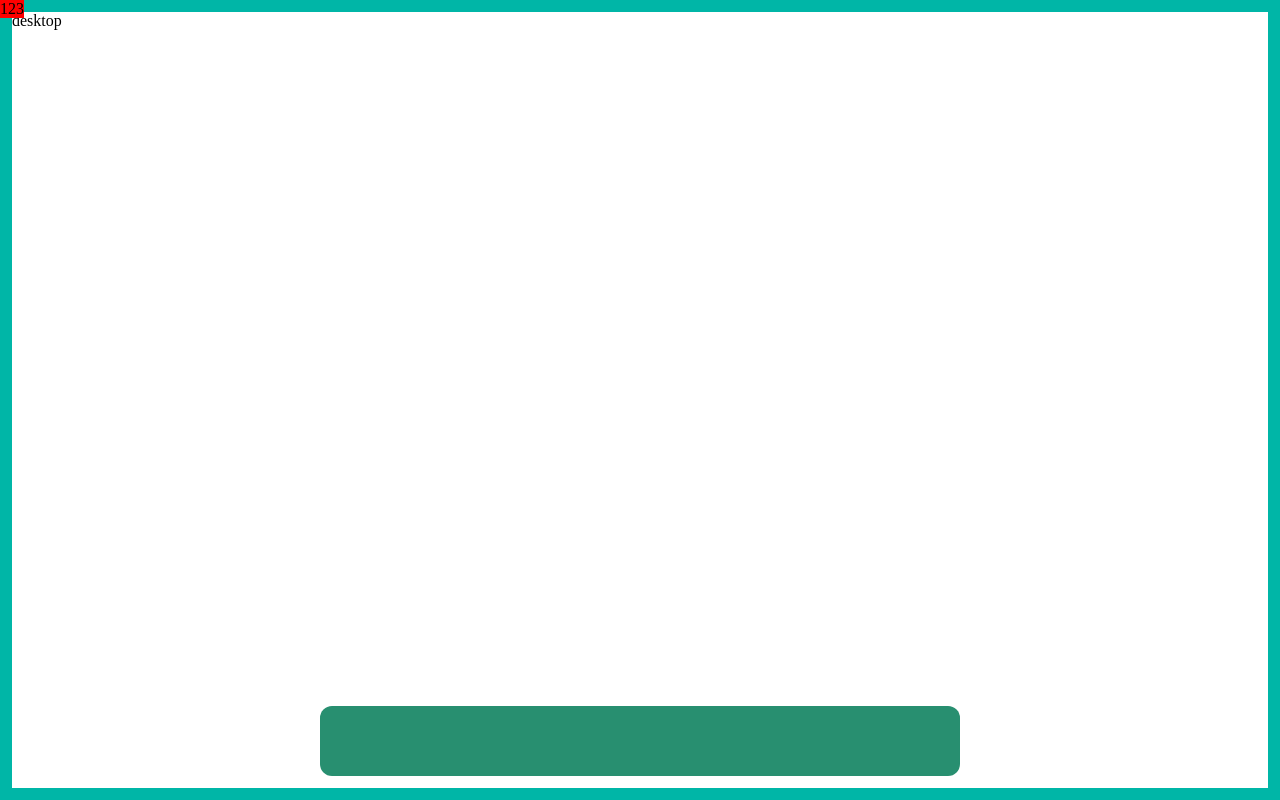
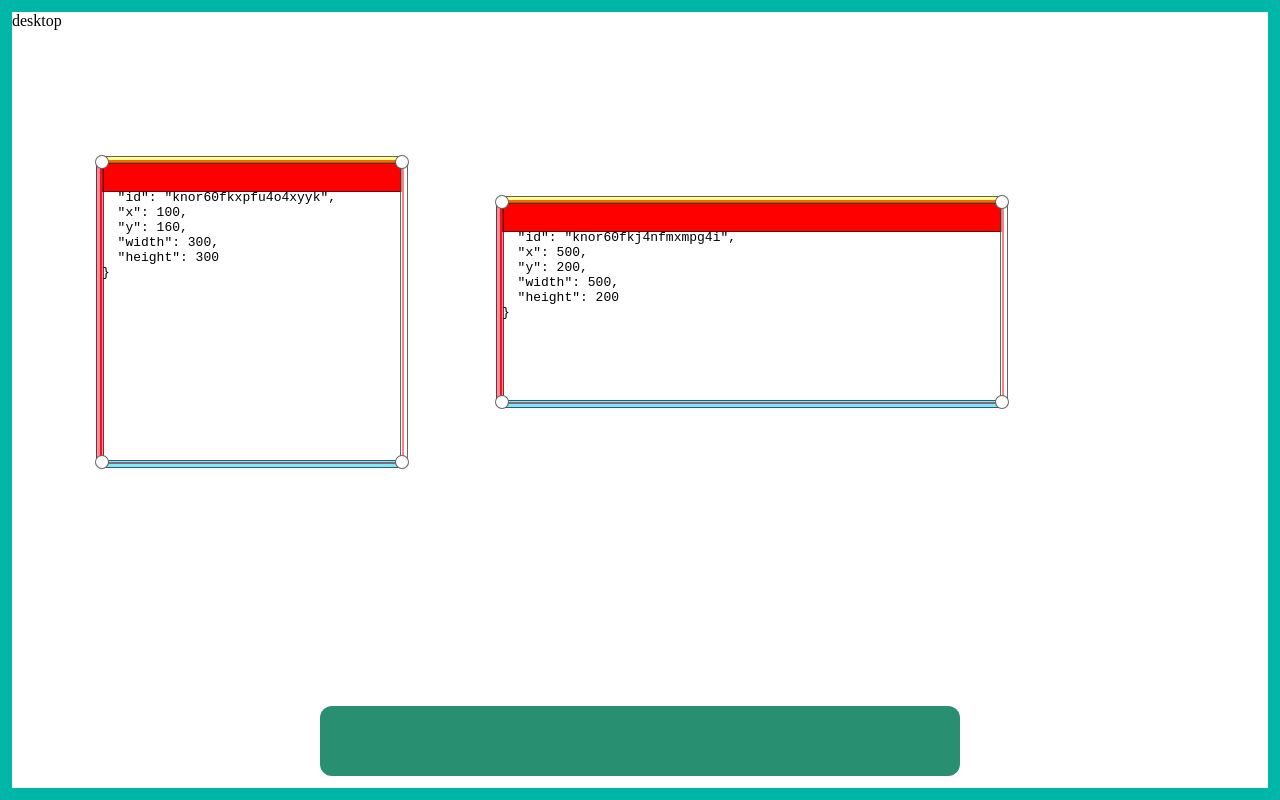
Before and after one commit to Xiaobai-World-Team/core, a Vue app: page / in a window 1280 px wide. Built offline with nearby package versions, Linux system fonts and the light colour scheme; no server answers.

Commit message:
add drag and move

```diff
--- a/src/kernel/windows/windows.ts
+++ b/src/kernel/windows/windows.ts
@@ -1,11 +1,31 @@
 import { ref } from "@vue/reactivity";
 
+/**
+ * on desktop have mutiple windows, every window has below "IWindow interface",
+ * each window be the body's directly child
+ * */
 interface IWindow {
-  id: number;
+  id: string;
   x: number
   y: number
   width: number
   height: number
 }
 
-const windows = ref<IWindow[]>([])
+export const windows = ref<IWindow[]>([])
+
+windows.value.push({
+  id: Date.now().toString(36) + Math.random().toString(36).substring(2, 20),
+  x: 100,
+  y: 160,
+  width: 300,
+  height: 300
+})
+
+windows.value.push({
+  id: Date.now().toString(36) + Math.random().toString(36).substring(2, 20),
+  x: 500,
+  y: 200,
+  width: 500,
+  height: 200
+})
--- a/src/kernel/windows/windows.vue
+++ b/src/kernel/windows/windows.vue
@@ -1,10 +1,258 @@
 <template>
-  <div style="position: absolute; left: 0; top: 0; background: red">123</div>
+  <div
+    v-for="window in windows"
+    :id="window.id"
+    :key="window.id"
+    class="xiaobai-window-resize"
+    :style="{
+      position: 'fixed',
+      left: window.x + 'px',
+      top: window.y + 'px',
+      width: window.width + 'px',
+      height: window.height + 'px',
+      border: 'solid 2px red',
+    }"
+  >
+    <pre>{{ window }}</pre>
+    <div xiaobai-resize-trigger class="toolbar"></div>
+    <div xiaobai-resize-trigger class="e"></div>
+    <div xiaobai-resize-trigger class="s"></div>
+    <div xiaobai-resize-trigger class="w"></div>
+    <div xiaobai-resize-trigger class="n"></div>
+    <div xiaobai-resize-trigger class="ne"></div>
+    <div xiaobai-resize-trigger class="nw"></div>
+    <div xiaobai-resize-trigger class="sw"></div>
+    <div xiaobai-resize-trigger class="se"></div>
+  </div>
 </template>
 <script lang="ts">
 import { defineComponent } from "vue";
+import { windows } from "./windows";
 
 export default defineComponent({
-  setup() {},
+  setup() {
+    return {
+      windows: windows,
+    };
+  },
+  mounted() {
+    function preventDefault(ev: Event) {
+      ev.preventDefault();
+    }
+
+    document.addEventListener("mousedown", function (ev) {
+      if (ev.target === null) {
+        return;
+      }
+      const target: HTMLDivElement = <HTMLDivElement>ev.target;
+
+      if (target.getAttribute("xiaobai-resize-trigger") === null) {
+        return;
+      }
+
+      ev.preventDefault();
+      ev.stopPropagation();
+
+      const parent = <HTMLDivElement>target.parentNode;
+      const id = parent.id;
+
+      const windowIdx = windows.value.findIndex((item) => {
+        return item.id === id;
+      });
+
+      const obj = windows.value[windowIdx];
+
+      // save init point
+      var _initPoint = {
+        left: obj.x,
+        top: obj.y,
+        width: obj.width,
+        height: obj.height,
+      };
+
+      var initX = ev.pageX;
+      var initY = ev.pageY;
+      var startX = _initPoint.left;
+      var startY = _initPoint.top;
+      var endX = _initPoint.left + _initPoint.width;
+      var endY = _initPoint.top + _initPoint.height;
+
+      bind();
+
+      var direction = target.className;
+
+      function bind() {
+        document.addEventListener("selectstart", preventDefault);
+        document.addEventListener("dragstart", preventDefault);
+
+        // save coordinates during movement
+        var point = {
+          startX: _initPoint.left,
+          startY: _initPoint.top,
+          endX: endX,
+          endY: endY,
+        };
+
+        function mousemove(ev: MouseEvent) {
+          switch (direction) {
+            case "e":
+              point.endX = endX + (ev.pageX - initX);
+              break;
+            case "s":
+              point.endY = endY + (ev.pageY - initY);
+              break;
+            case "w":
+              point.startX = startX - (initX - ev.pageX);
+              break;
+            case "n":
+              point.startY = startY - (initY - ev.pageY);
+              break;
+            case "nw":
+              point.startX = startX - (initX - ev.pageX);
+              point.startY = startY - (initY - ev.pageY);
+              break;
+            case "sw":
+              point.startX = startX - (initX - ev.pageX);
+              point.endY = endY + (ev.pageY - initY);
+              break;
+            case "se":
+              point.endX = endX + (ev.pageX - initX);
+              point.endY = endY + (ev.pageY - initY);
+              break;
+            case "ne":
+              point.endX = endX + (ev.pageX - initX);
+              point.startY = startY - (initY - ev.pageY);
+              break;
+            case "toolbar":
+              obj.x = point.startX + (ev.pageX - initX);
+              obj.y = point.startY + (ev.pageY - initY);
+              return;
+          }
+
+          var newPoint = {
+            left: point.startX < point.endX ? point.startX : point.endX,
+            top: point.startY < point.endY ? point.startY : point.endY,
+            width:
+              point.startX < point.endX
+                ? point.endX - point.startX
+                : point.startX - point.endX,
+            height:
+              point.startY < point.endY
+                ? point.endY - point.startY
+                : point.startY - point.endY,
+          };
+
+          obj.x = newPoint.left;
+          obj.y = newPoint.top;
+          obj.width = newPoint.width;
+          obj.height = newPoint.height;
+        }
+        document.addEventListener("mousemove", mousemove);
+
+        function mouseup() {
+          document.removeEventListener("selectstart", preventDefault);
+          document.removeEventListener("dragstart", preventDefault);
+          document.removeEventListener("mousemove", mousemove);
+          document.removeEventListener("mouseup", mouseup);
+        }
+
+        document.addEventListener("mouseup", mouseup);
+      }
+    });
+  },
 });
 </script>
+
+<style lang="less">
+.xiaobai-window-resize > [xiaobai-resize-trigger] {
+  position: absolute;
+  box-sizing: border-box;
+  border: solid 1px rgba(0, 0, 0, 0.6);
+}
+
+.xiaobai-window-resize > [xiaobai-resize-trigger].toolbar {
+  height: 30px;
+  width: 100%;
+  background: red;
+  position: absolute;
+  left: 0;
+  top: 0;
+}
+
+.xiaobai-window-resize > [xiaobai-resize-trigger].e {
+  right: -6px;
+  top: 0;
+  bottom: 0;
+  width: 8px;
+  background: rgba(255, 255, 255, 0.5);
+  cursor: e-resize;
+}
+
+.xiaobai-window-resize > [xiaobai-resize-trigger].s {
+  left: 0;
+  bottom: -6px;
+  right: 0;
+  height: 8px;
+  background: rgba(2, 208, 255, 0.5);
+  cursor: s-resize;
+}
+
+.xiaobai-window-resize > [xiaobai-resize-trigger].w {
+  left: -6px;
+  bottom: 0;
+  top: 0;
+  width: 8px;
+  background: rgba(255, 27, 50, 0.5);
+  cursor: w-resize;
+}
+
+.xiaobai-window-resize > [xiaobai-resize-trigger].n {
+  left: 0;
+  top: -6px;
+  right: 0;
+  height: 8px;
+  background: rgba(255, 255, 0, 0.4);
+  cursor: n-resize;
+}
+
+.xiaobai-window-resize > [xiaobai-resize-trigger].ne,
+.xiaobai-window-resize > [xiaobai-resize-trigger].nw,
+.xiaobai-window-resize > [xiaobai-resize-trigger].sw,
+.xiaobai-window-resize > [xiaobai-resize-trigger].se {
+  border-radius: 50% 50%;
+  width: 14px;
+  height: 14px;
+}
+
+.xiaobai-window-resize > [xiaobai-resize-trigger].ne {
+  right: -7px;
+  top: -7px;
+  background: #fff;
+  z-index: 2;
+  cursor: ne-resize;
+}
+
+.xiaobai-window-resize > [xiaobai-resize-trigger].nw {
+  left: -7px;
+  top: -7px;
+  background: #fff;
+  z-index: 2;
+  cursor: nw-resize;
+}
+
+.xiaobai-window-resize > [xiaobai-resize-trigger].sw {
+  left: -7px;
+  bottom: -7px;
+  background: #fff;
+  z-index: 2;
+  cursor: sw-resize;
+}
+
+.xiaobai-window-resize > [xiaobai-resize-trigger].se {
+  right: -7px;
+  bottom: -7px;
+  background: #fff;
+  z-index: 2;
+  cursor: se-resize;
+}
+</style>
```
